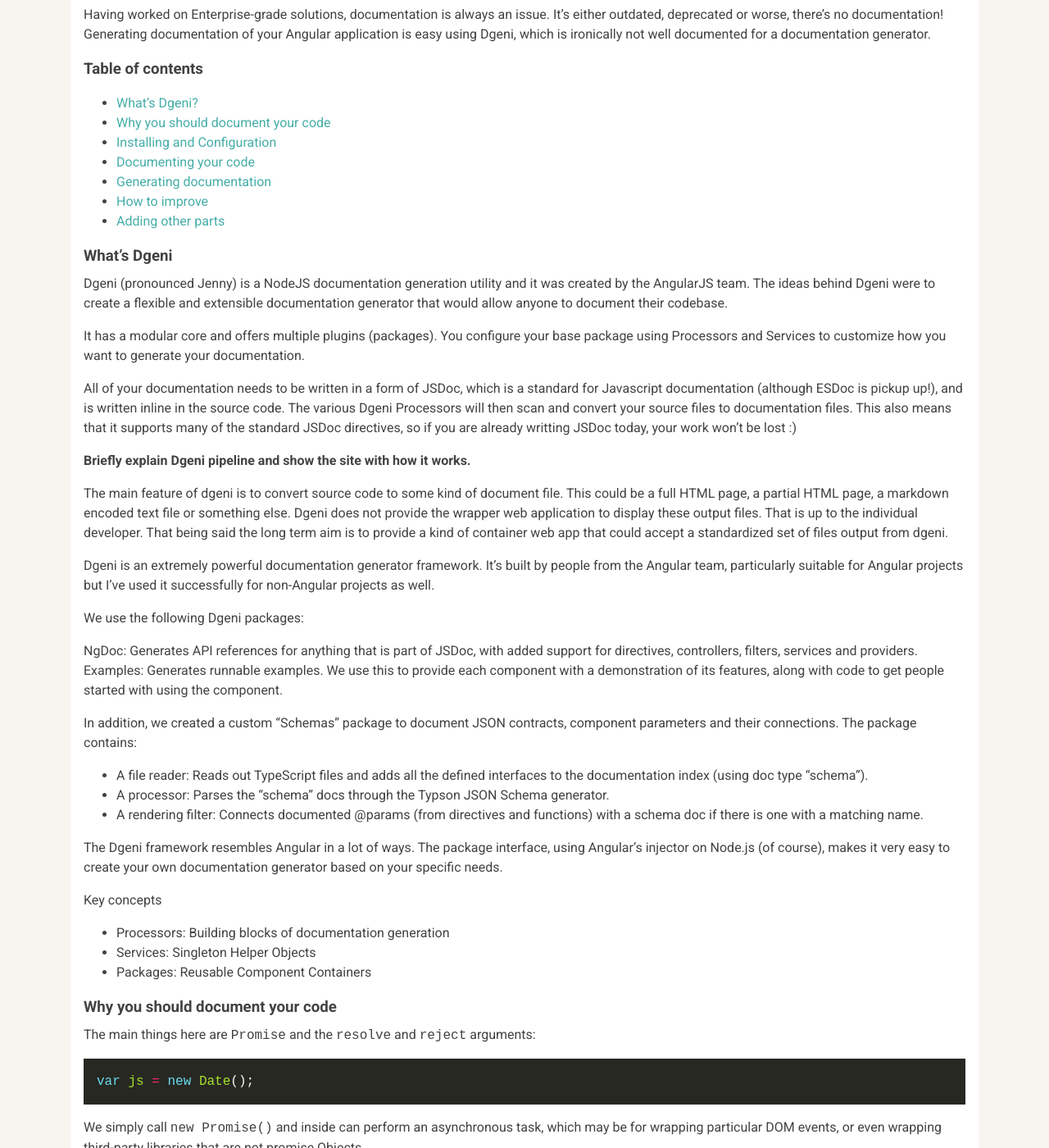
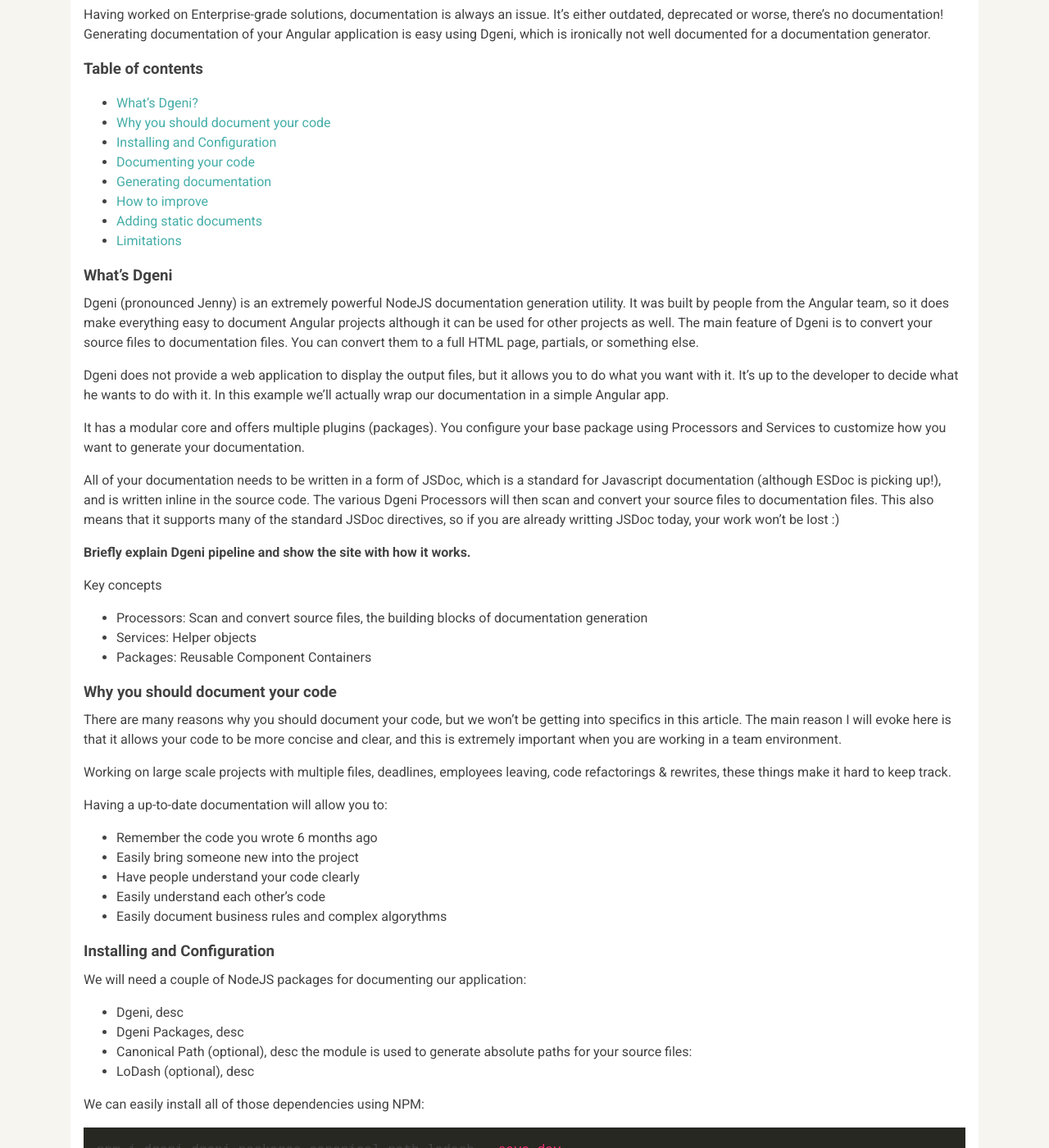
Before and after one commit to earth4x/sebastienpelletier, a Jekyll site: the page built from _posts/2016-09-20-document-angular-dgeni.markdown, in a window 1280 px wide and 1400 px high, scrolled down 270 px. Shown: the whole window at 82% size. Built offline with Jekyll 4.4.1, drawn with Linux system fonts in a browser that asks for light colours; comment, search, counter and statistics services are not loaded; some of the changed text lies outside the part shown.

Commit message:
another change

```diff
--- a/_posts/2016-09-20-document-angular-dgeni.markdown
+++ b/_posts/2016-09-20-document-angular-dgeni.markdown
@@ -15,56 +15,41 @@ Having worked on Enterprise-grade solutions, documentation is always an issue. I
 - <a href="#documenting-your-code">Documenting your code</a>
 - <a href="#generating-documentation">Generating documentation</a>
 - <a href="#how-to-improve">How to improve</a>
-- <a href="#adding-other-parts">Adding other parts</a>
+- <a href="#adding-static-documents">Adding static documents</a>
+- <a href="#limitations">Limitations</a>
 
 ### What's Dgeni
 
-Dgeni (pronounced Jenny) is a NodeJS documentation generation utility and it was created by the AngularJS team. The ideas behind Dgeni were to create a flexible and extensible documentation generator that would allow anyone to document their codebase.
+Dgeni (pronounced Jenny) is an extremely powerful NodeJS documentation generation utility. It was built by people from the Angular team, so it does make everything easy to document Angular projects although it can be used for other projects as well. The main feature of Dgeni is to convert your source files to documentation files. You can convert them to a full HTML page, partials, or something else.
+
+Dgeni does not provide a web application to display the output files, but it allows you to do what you want with it. It's up to the developer to decide what he wants to do with it. In this example we'll actually wrap our documentation in a simple Angular app.
 
 It has a modular core and offers multiple plugins (packages). You configure your base package using Processors and Services to customize how you want to generate your documentation.
 
-All of your documentation needs to be written in a form of JSDoc, which is a standard for Javascript documentation (although ESDoc is pickup up!), and is written inline in the source code. The various Dgeni Processors will then scan and convert your source files to documentation files. This also means that it supports many of the standard JSDoc directives, so if you are already writting JSDoc today, your work won't be lost :)
+All of your documentation needs to be written in a form of JSDoc, which is a standard for Javascript documentation (although ESDoc is picking up!), and is written inline in the source code. The various Dgeni Processors will then scan and convert your source files to documentation files. This also means that it supports many of the standard JSDoc directives, so if you are already writting JSDoc today, your work won't be lost :)
 
 **Briefly explain Dgeni pipeline and show the site with how it works.**
 
-The main feature of dgeni is to convert source code to some kind of document file. This could be a full HTML page, a partial HTML page, a markdown encoded text file or something else. Dgeni does not provide the wrapper web application to display these output files. That is up to the individual developer. That being said the long term aim is to provide a kind of container web app that could accept a standardized set of files output from dgeni.
-
-Dgeni is an extremely powerful documentation generator framework. It's built by people from the Angular team, particularly suitable for Angular projects but I've used it successfully for non-Angular projects as well.
-
-We use the following Dgeni packages:
-
-NgDoc: Generates API references for anything that is part of JSDoc, with added support for directives, controllers, filters, services and providers.
-Examples: Generates runnable examples. We use this to provide each component with a demonstration of its features, along with code to get people started with using the component.
-
-In addition, we created a custom "Schemas" package to document JSON contracts, component parameters and their connections. The package contains:
-
-- A file reader: Reads out TypeScript files and adds all the defined interfaces to the documentation index (using doc type "schema").
-- A processor: Parses the "schema" docs through the Typson JSON Schema generator.
-- A rendering filter: Connects documented @params (from directives and functions) with a schema doc if there is one with a matching name.
-
-The Dgeni framework resembles Angular in a lot of ways. The package interface, using Angular's injector on Node.js (of course), makes it very easy to create your own documentation generator based on your specific needs.
 
 Key concepts
 
-- Processors: Building blocks of documentation generation
-- Services: Singleton Helper Objects
+- Processors: Scan and convert source files, the building blocks of documentation generation
+- Services: Helper objects
 - Packages: Reusable Component Containers
 
 ### Why you should document your code
 
-The main things here are `Promise` and the `resolve` and `reject` arguments:
+There are many reasons why you should document your code, but we won't be getting into specifics in this article. The main reason I will evoke here is that it allows your code to be more concise and clear, and this is extremely important when you are working in a team environment.
 
-{% highlight javascript %}
-var js = new Date();
-{% endhighlight %}
+Working on large scale projects with multiple files, deadlines, employees leaving, code refactorings & rewrites, these things make it hard to keep track.
 
-We simply call `new Promise()` and inside can perform an asynchronous task, which may be for wrapping particular DOM events, or even wrapping third-party libraries that are not promise Objects.
+Having a up-to-date documentation will allow you to:
 
-For example, wrapping a pseudo third-party library called `myCallbackLib()` which gives us a success and error callback, we can construct a Promise around this to `resolve` and `reject` where appropriate:
-
-{% highlight javascript %}
-return text;
-{% endhighlight %}
+- Remember the code you wrote 6 months ago
+- Easily bring someone new into the project
+- Have people understand your code clearly
+- Easily understand each other's code
+- Easily document business rules and complex algorythms
 
 ### Installing and Configuration
 
@@ -174,34 +159,19 @@ I'm using Todd Motto's (the owner of this blog) Angular 1.5 Component app as a l
 
 ### Generating Documentation
 
-Using `$q.defer()` is just another flavour, and the original implementation, of `$q()` as a Promise constructor. Let's assume the following code, adapted from the before example using a service:
-
-{% highlight javascript %}
-return;
-{% endhighlight %}
+Using the Gulp task, looking at the partials folder
 
 ### How to improve
 
-Use `$q.when()` or `$q.resolve()` (they are identical, `$q.resolve()` is an alias for `$q.when()` to align with ES2015 Promise naming conventions) when you want to immediately resolve a promise from a non-promise Object, for example:
+Wrapping everything in an Angular App
 
-{% highlight javascript %}
-return;
-{% endhighlight %}
+### Adding static documents
 
-Note: `$q.when()` is also the same as `$q.resolve()`.
+Talk about how we can easily add markdown type files and add them to our app
 
-### Adding other parts
-
-Using `$q.reject()` will immediately reject a promise, this comes in handy for things such as HTTP Interceptors at the point of no return to return, so we can just return a rejected promise Object:
-
-{% highlight javascript %}
-return;
-{% endhighlight %}
+### Limitations
+Talk about how Controllers and Components cannot be documented correctly and how we could add our own processors to take care of it
 
 ### Conclusion
 
-Use `$q` for constructing promises from non-promise Objects/callbacks, and utilise `$q.all()` and `$q.race()` to work with existing promises.
-
-If you like this article, check out my advanced [Angular 1.5 master course](https://courses.toddmotto.com/products/ultimate-angularjs-master) which covers all the `$q`, `$httpProvider.interceptors`, `ui-router`, component architecture and the new `.component()` API.
-
-For anything else, [the $q documentation](https://docs.angularjs.org/api/ng/service/$q).
+How do we conclude???
```
